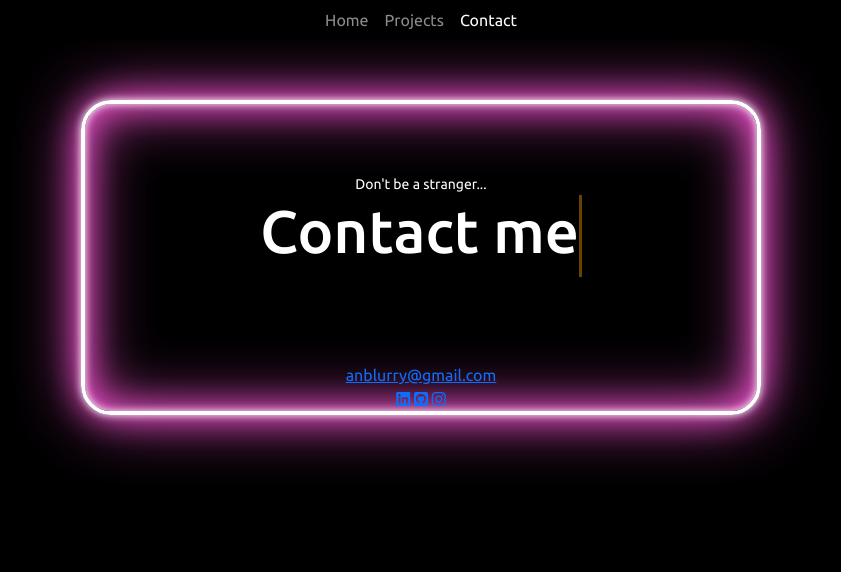
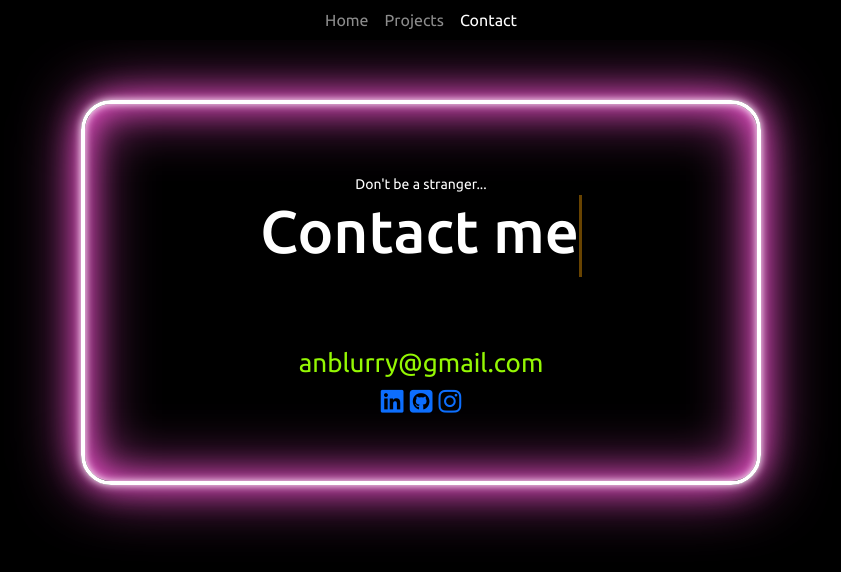
Before and after one commit to NataNONR/Portfolio-page, a plain HTML site: page contact.html in a window 1280 px wide. Shown: the whole page, without its empty margins (219-1060 px from the left). Drawn offline with nearby package versions, Linux system fonts and the light colour scheme; a web font is replaced by a local one.

Commit message:
Feat: Contact Page Font
Change color and size of the hyperlinks.

```diff
--- a/contact.html
+++ b/contact.html
@@ -70,7 +70,7 @@
     </div>
 
     <div class="contact-detail">
-    <a href="mailto:anblurry@gmail.com" class="email-link">
+    <a href="mailto:anblurry@gmail.com" class="email-link" style="color: #94f703;">
       anblurry@gmail.com
     </a>
     </br>
--- a/styles.css
+++ b/styles.css
@@ -144,7 +144,11 @@ button {
   margin-bottom: 10px;
 }
 .contact-detail {
-  margin-top: 80px;
+  margin: 60px 0;
+  font-size: 26px;
+}
+.contact-detail a {
+  text-decoration: none;
 }
 
 /* Typing Effect */
```
